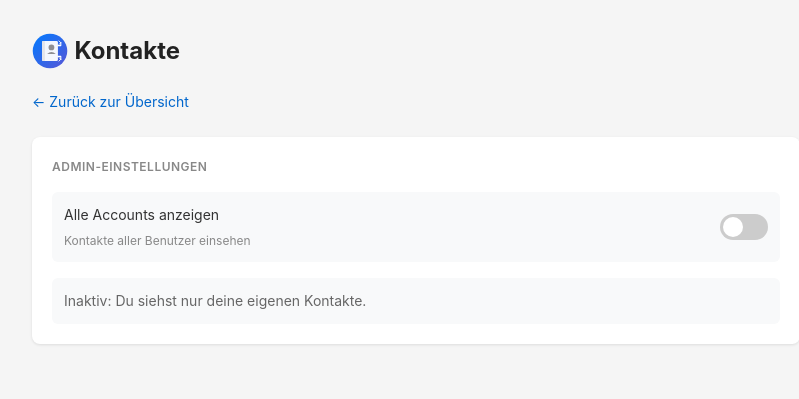
After one commit to skoelle/icloud-contacts-sync, a FastAPI app: template src/api/templates/admin.html in a window 1280 px wide. The commit adds this page. Shown: the top 399 px of the page, without its empty margins (224-1023 px from the left). Run offline with FastAPI, Linux system fonts and the light colour scheme; the template is opened without the code that fills it, so the values that code supplies are empty.

Commit message:
web admin mode

```diff
--- a/src/api/main.py
+++ b/src/api/main.py
@@ -9,12 +9,14 @@ vorgeschalteten Reverse-Proxy mit Authelia, der den eingeloggten
 Benutzernamen im Remote-User-Header mitschickt."""
 import json
 import logging
+import secrets
 from datetime import date
 
 from fastapi import Depends, FastAPI, Query, Request
-from fastapi.responses import HTMLResponse
+from fastapi.responses import HTMLResponse, RedirectResponse
 from fastapi.staticfiles import StaticFiles
 from fastapi.templating import Jinja2Templates
+from starlette.middleware.sessions import SessionMiddleware
 
 import db
 from api.auth import get_current_user, resolve_account_for_user
@@ -25,6 +27,7 @@ logging.basicConfig(level=Config.LOG_LEVEL, format="%(asctime)s [%(levelname)s]
 logger = logging.getLogger("api")
 
 app = FastAPI(title="iCloud Contacts Sync – Interne API", version="1.0.0")
+app.add_middleware(SessionMiddleware, secret_key=secrets.token_hex(32), session_cookie="ics_session")
 app.mount("/static", StaticFiles(directory="api/static"), name="static")
 templates = Jinja2Templates(directory="api/templates")
 
@@ -44,6 +47,16 @@ def _account_filter_clause(account_name: str | None) -> tuple[str, list]:
     if account_name is None:
         return "", []
     return "WHERE account = %s", [account_name]
+
+
+def _resolve_effective_account(request: Request, current_user: str) -> tuple[str | None, bool, bool]:
+    account_name, is_admin = resolve_account_for_user(current_user)
+    if not is_admin:
+        return account_name, False, False
+    show_all = request.session.get("show_all", False)
+    if show_all:
+        return None, True, True
+    return account_name, True, False
 
 
 @app.get("/api/health")
@@ -178,7 +191,7 @@ def web_dashboard(
     request: Request,
     current_user: str = Depends(get_current_user),
 ):
-    account_name, is_admin = resolve_account_for_user(current_user)
+    account_name, is_admin, show_all = _resolve_effective_account(request, current_user)
 
     with db.get_connection() as conn:
         contact_count = db.get_contact_count(conn, account_name)
@@ -222,6 +235,7 @@ def web_dashboard(
             "request": request,
             "current_user": current_user,
             "is_admin": is_admin,
+            "show_all": show_all,
             "account_name": account_name or "alle Accounts",
             "contact_count": contact_count,
             "upcoming_birthdays": upcoming_birthdays,
@@ -233,13 +247,47 @@ def web_dashboard(
     )
 
 
+@app.get("/admin", response_class=HTMLResponse)
+def web_admin(
+    request: Request,
+    current_user: str = Depends(get_current_user),
+):
+    _, is_admin, _ = resolve_account_for_user(current_user)
+    if not is_admin:
+        return RedirectResponse(url="/", status_code=303)
+
+    show_all = request.session.get("show_all", False)
+    return templates.TemplateResponse(
+        "admin.html",
+        {
+            "request": request,
+            "current_user": current_user,
+            "show_all": show_all,
+        },
+    )
+
+
+@app.post("/admin/toggle")
+def admin_toggle(
+    request: Request,
+    current_user: str = Depends(get_current_user),
+):
+    _, is_admin, _ = resolve_account_for_user(current_user)
+    if not is_admin:
+        return RedirectResponse(url="/", status_code=303)
+
+    show_all = request.session.get("show_all", False)
+    request.session["show_all"] = not show_all
+    return RedirectResponse(url="/admin", status_code=303)
+
+
 @app.get("/search", response_class=HTMLResponse)
 def web_search(
     request: Request,
     search: str | None = Query(default=None),
     current_user: str = Depends(get_current_user),
 ):
-    account_name, is_admin = resolve_account_for_user(current_user)
+    account_name, is_admin, show_all = _resolve_effective_account(request, current_user)
 
     with db.get_connection() as conn:
         where_clause, params = _account_filter_clause(account_name)
@@ -271,6 +319,7 @@ def web_search(
             "request": request,
             "current_user": current_user,
             "is_admin": is_admin,
+            "show_all": show_all,
             "account_name": account_name or "alle Accounts",
             "contacts": rows,
             "search": search or "",
@@ -285,7 +334,7 @@ def web_contact(
     search: str | None = Query(default=None),
     current_user: str = Depends(get_current_user),
 ):
-    account_name, is_admin = resolve_account_for_user(current_user)
+    account_name, is_admin, show_all = _resolve_effective_account(request, current_user)
 
     with db.get_connection() as conn:
         where_clause, params = _account_filter_clause(account_name)
@@ -311,6 +360,7 @@ def web_contact(
             "request": request,
             "current_user": current_user,
             "is_admin": is_admin,
+            "show_all": show_all,
             "contact": contact,
             "search": search or "",
         },
--- /dev/null
+++ b/src/api/templates/admin.html
@@ -0,0 +1,177 @@
+<!-- Copyright (c) 2026 Stefan Koelle (https://stefankoelle.de) -->
+<!-- Licensed under the MIT License. See LICENSE file in project root for details. -->
+<!DOCTYPE html>
+<html lang="de">
+<head>
+    <meta charset="UTF-8">
+    <meta name="viewport" content="width=device-width, initial-scale=1.0">
+    <link rel="icon" type="image/svg+xml" href="/static/favicon.svg">
+    <title>Admin – Kontakte</title>
+    <style>
+        * {
+            margin: 0;
+            padding: 0;
+            box-sizing: border-box;
+        }
+
+        body {
+            font-family: -apple-system, BlinkMacSystemFont, "Segoe UI", Roboto, sans-serif;
+            background: #f5f5f5;
+            color: #333;
+            line-height: 1.6;
+            overflow-y: scroll;
+        }
+
+        .container {
+            max-width: 800px;
+            margin: 0 auto;
+            padding: 2rem 1rem;
+        }
+
+        h1 {
+            font-size: 1.5rem;
+            margin-bottom: 0.5rem;
+            color: #222;
+        }
+
+        .back-link {
+            display: inline-flex;
+            align-items: center;
+            gap: 0.5rem;
+            color: #0066cc;
+            text-decoration: none;
+            font-size: 0.875rem;
+            margin-bottom: 1.5rem;
+        }
+
+        .back-link:hover {
+            text-decoration: underline;
+        }
+
+        .card {
+            background: #fff;
+            border-radius: 8px;
+            padding: 1.25rem;
+            box-shadow: 0 1px 3px rgba(0,0,0,0.1);
+            margin-bottom: 1.5rem;
+        }
+
+        .card-title {
+            font-size: 0.75rem;
+            font-weight: 600;
+            text-transform: uppercase;
+            letter-spacing: 0.5px;
+            color: #888;
+            margin-bottom: 1rem;
+        }
+
+        .toggle-row {
+            display: flex;
+            justify-content: space-between;
+            align-items: center;
+            padding: 0.75rem;
+            background: #f8f9fa;
+            border-radius: 6px;
+        }
+
+        .toggle-label {
+            font-size: 0.875rem;
+            color: #333;
+        }
+
+        .toggle-sub {
+            font-size: 0.75rem;
+            color: #888;
+            margin-top: 0.25rem;
+        }
+
+        .toggle-switch {
+            position: relative;
+            width: 48px;
+            height: 26px;
+            flex-shrink: 0;
+        }
+
+        .toggle-switch input {
+            opacity: 0;
+            width: 0;
+            height: 0;
+        }
+
+        .toggle-slider {
+            position: absolute;
+            cursor: pointer;
+            inset: 0;
+            background: #ccc;
+            border-radius: 26px;
+            transition: background 0.2s;
+        }
+
+        .toggle-slider::before {
+            content: "";
+            position: absolute;
+            height: 20px;
+            width: 20px;
+            left: 3px;
+            bottom: 3px;
+            background: #fff;
+            border-radius: 50%;
+            transition: transform 0.2s;
+        }
+
+        .toggle-switch input:checked + .toggle-slider {
+            background: #0066cc;
+        }
+
+        .toggle-switch input:checked + .toggle-slider::before {
+            transform: translateX(22px);
+        }
+
+        .status {
+            margin-top: 1rem;
+            padding: 0.75rem;
+            border-radius: 6px;
+            font-size: 0.875rem;
+        }
+
+        .status-on {
+            background: #d4edda;
+            color: #155724;
+        }
+
+        .status-off {
+            background: #f8f9fa;
+            color: #666;
+        }
+    </style>
+</head>
+<body>
+    <div class="container">
+        <h1><a href="/" style="text-decoration:none;color:inherit;display:inline-flex;align-items:center;gap:0.4rem"><img src="/static/favicon.svg" alt="" style="height:1.5em;width:1.5em;vertical-align:middle">Kontakte</a></h1>
+        <a href="/" class="back-link">← Zurück zur Übersicht</a>
+
+        <div class="card">
+            <div class="card-title">Admin-Einstellungen</div>
+            <form method="post" action="/admin/toggle">
+                <div class="toggle-row">
+                    <div>
+                        <div class="toggle-label">Alle Accounts anzeigen</div>
+                        <div class="toggle-sub">Kontakte aller Benutzer einsehen</div>
+                    </div>
+                    <label class="toggle-switch">
+                        <input type="checkbox" name="show_all" onchange="this.form.submit()" {% if show_all %}checked{% endif %}>
+                        <span class="toggle-slider"></span>
+                    </label>
+                </div>
+            </form>
+            <div class="status {% if show_all %}status-on{% else %}status-off{% endif %}">
+                {% if show_all %}
+                Aktiv: Du siehst alle Kontakte aller Accounts.
+                {% else %}
+                Inaktiv: Du siehst nur deine eigenen Kontakte.
+                {% endif %}
+            </div>
+        </div>
+    </div>
+</body>
+</html>
--- a/src/api/templates/contact.html
+++ b/src/api/templates/contact.html
@@ -212,7 +212,7 @@
                         {% if contact.organization %}{{ contact.organization }}{% endif %}
                     </div>
                     {% endif %}
-                    {% if is_admin and contact.account %}
+                    {% if show_all and contact.account %}
                     <span class="badge badge-account">{{ contact.account }}</span>
                     {% endif %}
                 </div>
--- a/src/api/templates/dashboard.html
+++ b/src/api/templates/dashboard.html
@@ -219,7 +219,7 @@
 
         <div class="meta">
             Angemeldet als <strong>{{ current_user }}</strong>
-            {% if is_admin %}(Admin, sieht alle Accounts){% else %}(Account: {{ account_name }}){% endif %}
+            {% if is_admin %}(<a href="/admin" style="color:inherit">Admin</a>{% if show_all %}, sieht alle Accounts{% endif %}){% else %}(Account: {{ account_name }}){% endif %}
         </div>
 
         <form class="search-form" method="get" action="/search">
--- a/src/api/templates/index.html
+++ b/src/api/templates/index.html
@@ -162,7 +162,7 @@
         <h1><a href="/" style="text-decoration:none;color:inherit;display:inline-flex;align-items:center;gap:0.4rem"><img src="/static/favicon.svg" alt="" style="height:1.5em;width:1.5em;vertical-align:middle">Kontakte</a></h1>
         <div class="meta">
             Angemeldet als <strong>{{ current_user }}</strong>
-            {% if is_admin %}(Admin, sieht alle Accounts){% else %}(Account: {{ account_name }}){% endif %}
+            {% if is_admin %}(<a href="/admin" style="color:inherit">Admin</a>{% if show_all %}, sieht alle Accounts{% endif %}){% else %}(Account: {{ account_name }}){% endif %}
             · {{ contacts|length }} Kontakte (max. 200 angezeigt)
         </div>
 
```
